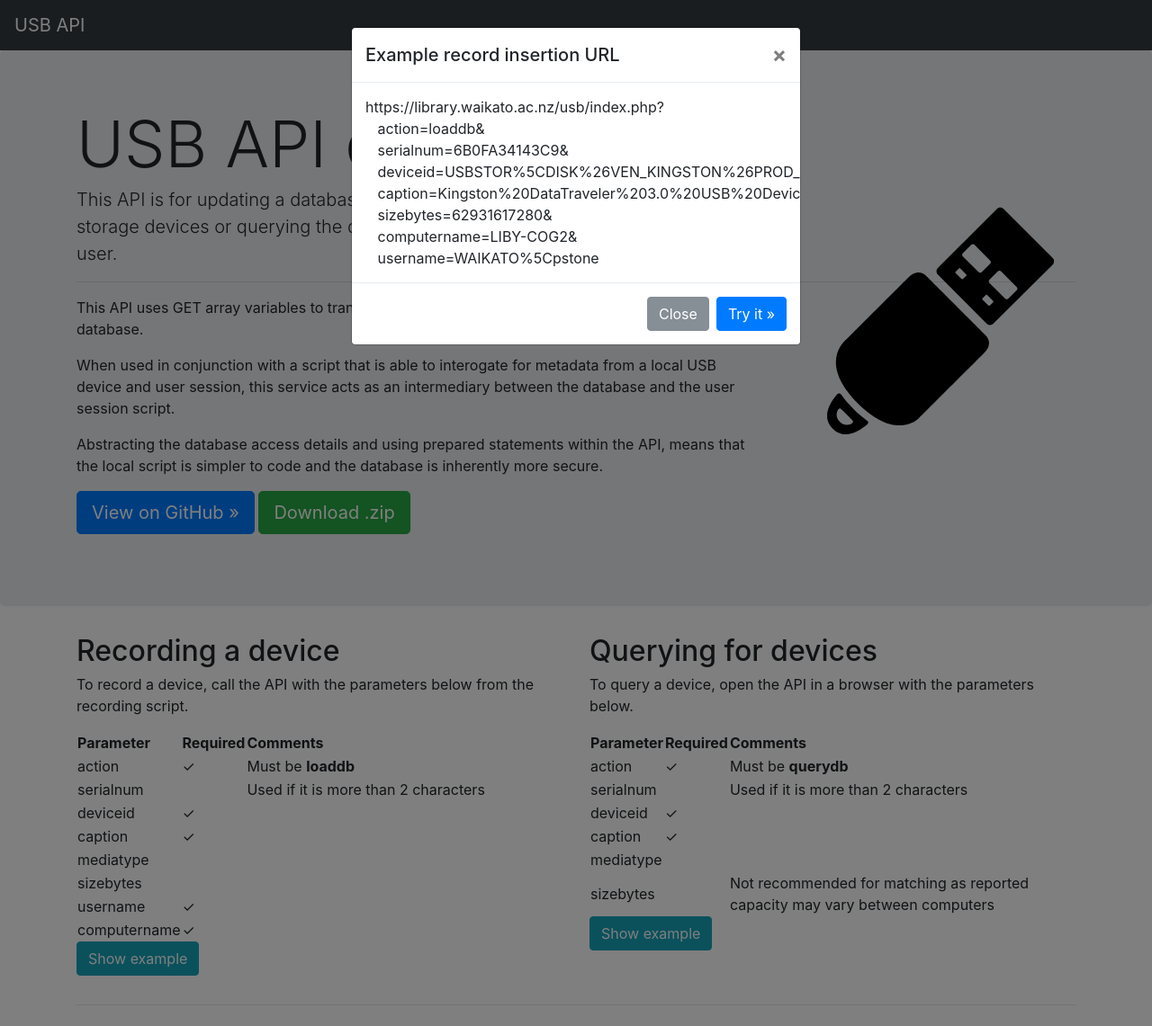
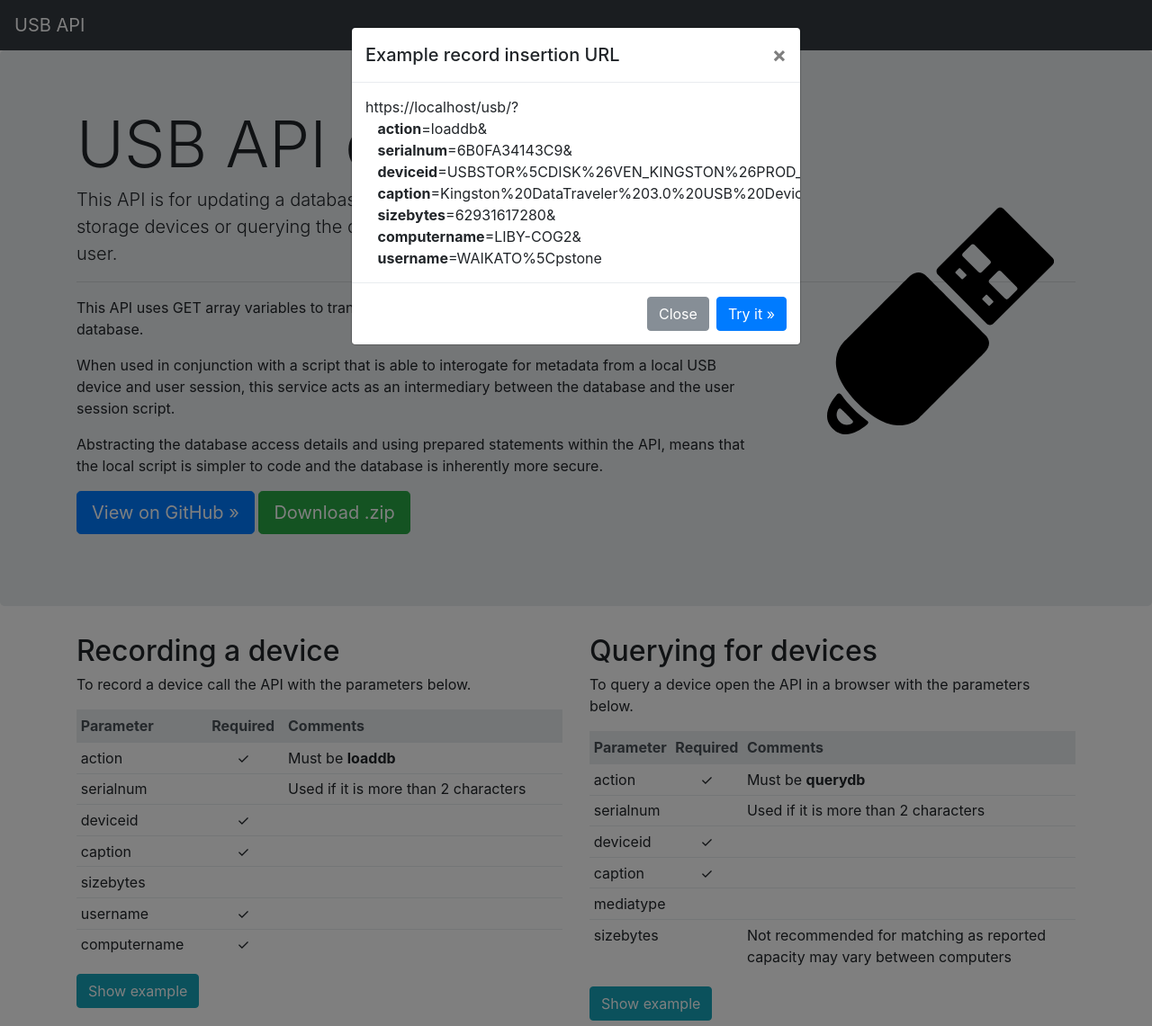
Before and after one commit to university-of-waikato-library/usb, a PHP site: page /usb/ in a window 1280 px wide, after a click on "Show example". Shown: the whole page at 90% size. Run offline with PHP 8.4, Linux system fonts and the light colour scheme; some libraries are stand-ins or nearby versions.

Commit message:
fancy up query result display
plus link nav to documentation page and nicer parameter tables in documentation

```diff
--- a/DetectUSB/index.php
+++ b/DetectUSB/index.php
@@ -1,6 +1,6 @@
 <?php
     // Author:          Peter Stone
-    // Organisation:    University of Waolatp
+    // Organisation:    University of Waikato
     // Department:      Library Systems Team
     // Purpose:         Acts as a simple API. Insert or displays user details associated with USB devices from data stored in a database compared to USB metadata
     // Date:            2017-04-13
@@ -20,7 +20,7 @@
     </head>
     <body>
             <nav class="navbar navbar-expand-md navbar-dark static-top bg-dark">
-                <a class="navbar-brand" href="#">USB API</a>
+                <a class="navbar-brand" href="<?= strtok($_SERVER["REQUEST_URI"],'?') ?>">USB API</a>
             </nav>
 <?php
     if (isset($_GET["action"]) == true){
@@ -60,18 +60,20 @@
             $caption = $_GET["caption"];
             $sizebytes = $_GET["sizebytes"];
 ?>
-<div class="container">
+<div class="container pt-sm-3">
 <h1>Querying the USB database</h1>
-<table>
+
+<div class="jumbotron p-sm-3">
 <?php if (strlen($serialnum) > 2) { ?>
-<tr><td>Serial Number: </td><td><?= $serialnum ?><span style='color:red'> (matching)</span></td></tr>
+<dl>
+<dt>Serial Number</dt><dd><?= $serialnum ?></dd>
 <?php } ?>
 
-<tr><td>Device ID: </td><td><?= $deviceid ?><span style='color:red'> (matching)</span></td></tr>
-<tr><td>Caption: </td><td><?= $caption ?><span style='color:red'> (matching)</span></td></tr>
-<tr><td><span style='color:grey'>Media Type:</span> </td><td> <span style='color:grey'><?= $mediatype ?></span></td></tr>
-<tr><td><span style='color:grey'>Actual Size:</span> </td><td> <span style='color:grey'><?= $sizebytes ?> bytes (<?= round(($sizebytes / 1024 /1024 /1024), 1, PHP_ROUND_HALF_UP) ?> GB)</span></td></tr>
-</table>
+<dt>Device ID</dt><dd><?= $deviceid ?></dd>
+<dt>Caption</dt><dd><?= $caption ?></dd>
+<dt>Reported Size <small>(not used for matching as varies between computers)</small></dt><dd><?= number_format($sizebytes) ?> bytes (<?= round(($sizebytes / 1000 / 1000 / 1000), 1, PHP_ROUND_HALF_UP) ?> GB / <?= round(($sizebytes / 1024 /1024 /1024), 1, PHP_ROUND_HALF_UP) ?> <a href="https://en.wikipedia.org/wiki/Gibibyte" target="_blank" nofollow>GiB</a>)</dd>
+</dl>
+</div>
 
 <?php
             $mysqli = new mysqli($db_host, $db_user, $db_password);
@@ -96,29 +98,37 @@
 
             // surface the values (if any) returned
             $cnt =  0;
+			echo '<table class="table table-hover table-sm devicelist text-nowrap"><thead class="thead-default"><tr><th>Date</th><th>Time</th><th>Computer</th><th>Username</th><th>Full Name</th></tr></thead>';
             while ($stmt->fetch()) {
                 // Intialise the $usernamecompare variable
                 if ($cnt == 0) {$usernamecompare = $username;}
                 // If the $usernamecompare variable should change populate the $multipleusername variable
                 if ($usernamecompare != $username) {$multipleusername = "Multiple usernames dectected!";}
                 // Output the user interaction details for this usb
-                echo "<span style='color:green'> <b>" . $date. "</b> " . $time . " Computername: " . $computername. "</span> <span style='color:blue'>User Details: <b>" . $username . "</b> (" . $fullname . ")</span><br />";
-
+			if ($cnt == 10) {
+				echo '<tr data-toggle="collapse" data-target=".collapse" class="collapse show text-center alert-link"><td colspan="5"><a href=#">Show all records</a></td></tr>';
+			}
+?>
+<tr class="<?= $cnt >= 10 ? "collapse" : "" ?>">
+<td><?= $date ?></td>
+<td><?= $time ?></td>
+<td class="text-lowercase"><?= $computername ?></td>
+<td class="text-lowercase"><?= $username ?></td>
+<td><?= $fullname ?></td>
+</tr>
+<?php
                 $cnt = $cnt + 1;
             }
             $stmt->close();
+			echo '</table>';
+
 
             // Display and record comfirmation that the USB device is NOT recorded
             if ($cnt == 0) {
-                echo "<span style='color:red'>This USB is an orphan.</span><br />";
-                if (strlen($serialnum) > 2) {
-                    echo "<b>NO</b> record exists for <b>" . $caption . " (" . $serialnum . ")</b> in the database.<br />";
-                } else {
-                    echo "<b>NO</b> record exists for <b>" . $caption . "</b> in the database.<br />";
-                }
-                echo "Note: Records are retained for 3 months only.<br />";
-                echo "<br />Returned: <b>" . $cnt . "</b> records. <span style='color:red'>" . $multipleusername . "</span><br />";
-
+?>
+<div class="alert alert-danger" role="alert">No matching entries for this device were found in the database.</div>
+<div class="alert alert-warning"><strong>Note</strong> Records are retained for 3 months only.</div>
+<?php
                 // Insert a record of this query into the usb_device.returned table - $ownership = "False"
                 if (strlen($serialnum) > 2) {
                     // prepare and bind (Prepared statement!)
@@ -142,7 +152,6 @@
 
             // Display and record comfirmation that the USB device is on record - $ownership = "True"
             if ($cnt >= 1) {
-                echo "<br />Returned: <b>" . $cnt . "</b> records.<br />";
 
                 // Insert a record of this query into the usb_device.returned table
                 if (strlen($serialnum) > 2) {
@@ -164,12 +173,13 @@
                     $stmt->close();
                 }
             }
+            echo "<p>Query returned <strong>" . $cnt . "</strong> records</p>";
         }
         mysqli_close ($mysqli);
         echo '</div>';
 
     } else {
-        // README - Explaination and instructions to display if there is no valid defined GET variable action (either "querydb" or "loaddb")
+        // README - Explanation and instructions to display if there is no valid defined GET variable action (either "querydb" or "loaddb")
 ?>
       <div class="jumbotron">
         <div class="container">
@@ -180,26 +190,23 @@
               <p>This API uses GET array variables to transfer values either INTO the database or to query FROM the database.</p>
               <p>When used in conjunction with a script that is able to interogate for metadata from a local USB device and user session, this service acts as an intermediary between the database and the user session script.</p>
               <p>Abstracting the database access details and using prepared statements within the API, means that the local script is simpler to code and the database is inherently more secure.</p>
-              <p>
-              <a class="btn btn-primary btn-lg" href="https://github.com/university-of-waikato-library/usb" role="button">View on GitHub »</a> <a class="btn btn-success btn-lg" rel="nofollow" href="https://github.com/university-of-waikato-library/usb/archive/master.zip" role="button">Download .zip</a>
-              </p>
-            </div>
+              <p><a class="btn btn-primary btn-lg" href="https://github.com/university-of-waikato-library/usb" role="button">View on GitHub »</a> <a class="btn btn-success btn-lg" rel="nofollow" href="https://github.com/university-of-waikato-library/usb/archive/master.zip" role="button">Download .zip</a></p>
+              </div>
           </div>
           <div class="container">
             <div class="row">
               <div class="col-md-6">
                 <h2>Recording a device</h2>
-                <p>To record a device, call the API with the parameters below from the recording script.</p>
-                <table>
-                  <tr><th>Parameter</th><th>Required</th><th>Comments</th></tr>
-                  <tr><td>action</td><td>✓</td><td>Must be <strong>loaddb</strong></td></tr>
+                <p>To record a device call the API with the parameters below.</p>
+                <table class="table table-sm">
+                  <thead class="thead-default"><tr><th>Parameter</th><th class="text-center">Required</th><th>Comments</th></tr></thead>
+                  <tr><td>action</td><td class="text-center">✓</td><td>Must be <strong>loaddb</strong></td></tr>
                   <tr><td>serialnum</td><td></td><td>Used if it is more than 2 characters</td></tr>
-                  <tr><td>deviceid</td><td>✓</td><td></td></tr>
-                  <tr><td>caption</td><td>✓</td><td></td></tr>
-                  <tr><td>mediatype</td><td></td><td></td></tr>
+                  <tr><td>deviceid</td><td class="text-center">✓</td><td></td></tr>
+                  <tr><td>caption</td><td class="text-center">✓</td><td></td></tr>
                   <tr><td>sizebytes</td><td></td><td></td></tr>
-                  <tr><td>username</td><td>✓</td><td></td></tr>
-                  <tr><td>computername</td><td>✓</td><td></td></tr>
+                  <tr><td>username</td><td class="text-center">✓</td><td></td></tr>
+                  <tr><td>computername</td><td class="text-center">✓</td><td></td></tr>
                 </table>
                 <p>
                   <button type="button" class="btn btn-info" role="button" data-toggle="modal" data-target="#insertExample">Show example</button>
@@ -207,13 +214,13 @@
               </div>
               <div class="col-md-6">
                 <h2>Querying for devices</h2>
-                <p>To query a device, open the API in a browser with the parameters below.</p>
-                <table>
-                    <tr><th>Parameter</th><th>Required</th><th>Comments</th></tr>
-                    <tr><td>action</td><td>✓</td><td>Must be <strong>querydb</strong></td></tr>
+                <p>To query a device open the API in a browser with the parameters below.</p>
+                <table class="table table-sm">
+                    <thead class="thead-default"><tr><th>Parameter</th><th class="text-center">Required</th><th>Comments</th></tr></thead>
+                    <tr><td>action</td><td class="text-center">✓</td><td>Must be <strong>querydb</strong></td></tr>
                     <tr><td>serialnum</td><td></td><td>Used if it is more than 2 characters</td></tr>
-                    <tr><td>deviceid</td><td>✓</td><td></td></tr>
-                    <tr><td>caption</td><td>✓</td><td></td></tr>
+                    <tr><td>deviceid</td><td class="text-center">✓</td><td></td></tr>
+                    <tr><td>caption</td><td class="text-center">✓</td><td></td></tr>
                     <tr><td>mediatype</td><td></td><td></td></tr>
                     <tr><td>sizebytes</td><td></td><td>Not recommended for matching as reported capacity may vary between computers</td></tr>
                 </table>
@@ -224,7 +231,7 @@
             </div>
             <hr>
             <footer>
-            <p><small>Developed and maintained by the University of Waikato Library Systems Team © 2017. <span class="text-muted"><a href="https://thenounproject.com/term/usb-flash-drive/50441/">USB drive icon</a> created by Alexandr Cherkinsky for The Noun Project.</span></small></p>
+            <p><small>Developed and maintained by the University of Waikato <a href="http://www.waikato.ac.nz/library/about/organisation/library-teams/library-systems-team">Library Systems Team</a> © 2017. <span class="text-muted"><a href="https://thenounproject.com/term/usb-flash-drive/50441/">USB drive icon</a> created by Alexandr Cherkinsky for The Noun Project.</span></small></p>
             </footer>
             </div>
             <!-- Modals for link previews -->
@@ -237,17 +244,17 @@
                       <span aria-hidden="true">&times;</span>
                     </button>
                   </div>
-                  <div class="modal-body" style="overflow: scroll">https://library.waikato.ac.nz/usb/index.php?<br>
-                    &nbsp;&nbsp;&nbsp;action=loaddb&<br>
-                    &nbsp;&nbsp;&nbsp;serialnum=6B0FA34143C9&<br>
-                    &nbsp;&nbsp;&nbsp;deviceid=USBSTOR%5CDISK%26VEN_KINGSTON%26PROD_DATATRAVELER_3.0%26REV_PMAP%5C60A44C425294BF3139824519%260&<br>
-                    &nbsp;&nbsp;&nbsp;caption=Kingston%20DataTraveler%203.0%20USB%20Device&<br>
-                    &nbsp;&nbsp;&nbsp;sizebytes=62931617280&<br>
-                    &nbsp;&nbsp;&nbsp;computername=LIBY-COG2&<br>
-                    &nbsp;&nbsp;&nbsp;username=WAIKATO%5Cpstone</div>
+                  <div class="modal-body" style="overflow: scroll">https://<?= $_SERVER['HTTP_HOST'] . strtok($_SERVER["REQUEST_URI"],'?') ?>?<br>
+                    &nbsp;&nbsp;&nbsp;<strong>action</strong>=loaddb&<br>
+                    &nbsp;&nbsp;&nbsp;<strong>serialnum</strong>=6B0FA34143C9&<br>
+                    &nbsp;&nbsp;&nbsp;<strong>deviceid</strong>=USBSTOR%5CDISK%26VEN_KINGSTON%26PROD_DATATRAVELER_3.0%26REV_PMAP%5C60A44C425294BF3139824519%260&<br>
+                    &nbsp;&nbsp;&nbsp;<strong>caption</strong>=Kingston%20DataTraveler%203.0%20USB%20Device&<br>
+                    &nbsp;&nbsp;&nbsp;<strong>sizebytes</strong>=62931617280&<br>
+                    &nbsp;&nbsp;&nbsp;<strong>computername</strong>=LIBY-COG2&<br>
+                    &nbsp;&nbsp;&nbsp;<strong>username</strong>=WAIKATO%5Cpstone</div>
                   <div class="modal-footer">
                     <button type="button" class="btn btn-secondary" data-dismiss="modal">Close</button>
-                    <a class="btn btn-primary" href="https://library.waikato.ac.nz/usb/index.php?action=loaddb&serialnum=6B0FA34143C9&deviceid=USBSTOR%5CDISK%26VEN_KINGSTON%26PROD_DATATRAVELER_3.0%26REV_PMAP%5C60A44C425294BF3139824519%260&caption=Kingston%20DataTraveler%203.0%20USB%20Device&sizebytes=62931617280&computername=LIBY-COG2&username=WAIKATO%5Cpstone">Try it »</a>
+                    <a class="btn btn-primary" href="https://library.waikato.ac.nz<?= strtok($_SERVER["REQUEST_URI"],'?') ?>?action=loaddb&serialnum=6B0FA34143C9&deviceid=USBSTOR%5CDISK%26VEN_KINGSTON%26PROD_DATATRAVELER_3.0%26REV_PMAP%5C60A44C425294BF3139824519%260&caption=Kingston%20DataTraveler%203.0%20USB%20Device&sizebytes=62931617280&computername=LIBY-COG2&username=WAIKATO%5Cpstone">Try it »</a>
                   </div>
                 </div>
               </div>
@@ -262,15 +269,15 @@
                         <span aria-hidden="true">&times;</span>
                       </button>
                     </div>
-                    <div class="modal-body" style="overflow: scroll">https://library.waikato.ac.nz/usb/index.php?
-                        &nbsp;&nbsp;&nbsp;action=querydb&<br>
-                        &nbsp;&nbsp;&nbsp;serialnum=6B0FA34143C9&<br>
-                        &nbsp;&nbsp;&nbsp;deviceid=USBSTOR%5CDISK%26VEN_KINGSTON%26PROD_DATATRAVELER_3.0%26REV_PMAP%5C60A44C425294BF3139824519%260&<br>
-                        &nbsp;&nbsp;&nbsp;caption=Kingston%20DataTraveler%203.0%20USB%20Device&<br>
-                        &nbsp;&nbsp;&nbsp;sizebytes=62931617280</div>
+                    <div class="modal-body" style="overflow: scroll">https://<?= $_SERVER['HTTP_HOST'] .  strtok($_SERVER["REQUEST_URI"],'?') ?>?<br>
+                        &nbsp;&nbsp;&nbsp;<strong>action</strong>=querydb&<br>
+                        &nbsp;&nbsp;&nbsp;<strong>serialnum</strong>=6B0FA34143C9&<br>
+                        &nbsp;&nbsp;&nbsp;<strong>deviceid</strong>=USBSTOR%5CDISK%26VEN_KINGSTON%26PROD_DATATRAVELER_3.0%26REV_PMAP%5C60A44C425294BF3139824519%260&<br>
+                        &nbsp;&nbsp;&nbsp;<strong>caption</strong>=Kingston%20DataTraveler%203.0%20USB%20Device&<br>
+                        &nbsp;&nbsp;&nbsp;<strong>sizebytes</strong>=62931617280</div>
                     <div class="modal-footer">
                       <button type="button" class="btn btn-secondary" data-dismiss="modal">Close</button>
-                      <a class="btn btn-primary" href="https://library.waikato.ac.nz/usb/index.php?action=querydb&serialnum=6B0FA34143C9&deviceid=USBSTOR%5CDISK%26VEN_KINGSTON%26PROD_DATATRAVELER_3.0%26REV_PMAP%5C60A44C425294BF3139824519%260&caption=Kingston%20DataTraveler%203.0%20USB%20Device&sizebytes=62931617280">Try it »</a>
+                      <a class="btn btn-primary" href="https://library.waikato.ac.nz<?= strtok($_SERVER["REQUEST_URI"],'?') ?>?action=querydb&serialnum=6B0FA34143C9&deviceid=USBSTOR%5CDISK%26VEN_KINGSTON%26PROD_DATATRAVELER_3.0%26REV_PMAP%5C60A44C425294BF3139824519%260&caption=Kingston%20DataTraveler%203.0%20USB%20Device&sizebytes=62931617280">Try it »</a>
                     </div>
                   </div>
                 </div>
```
